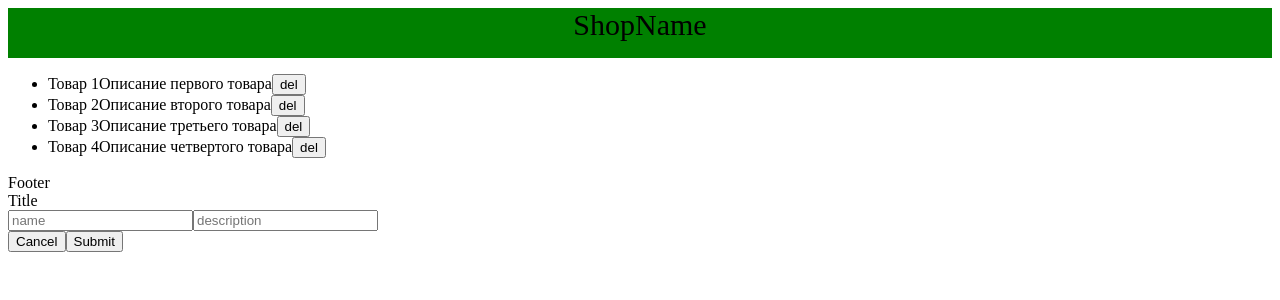
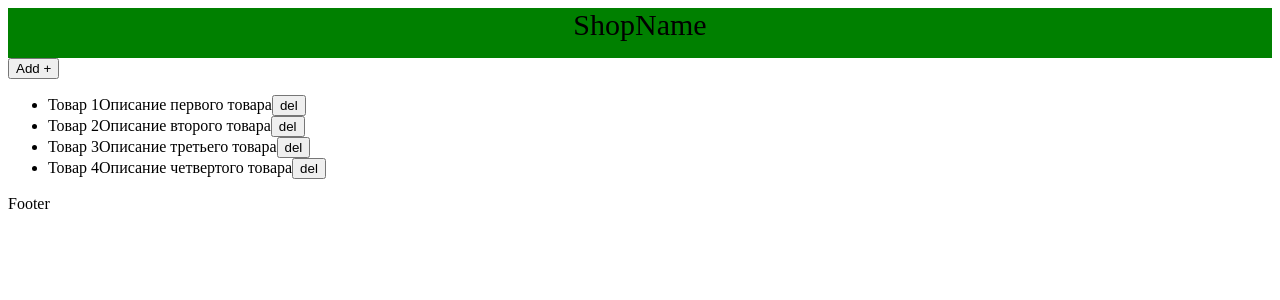
Before and after one commit to rpolevach/react-lab, a React (Create React App) app: page / in a window 1280 px wide. Shown: the top 300 px of the page. Built offline with nearby package versions, Linux system fonts and the light colour scheme.

Commit message:
addGood UI done(50%)

```diff
--- a/src/containers/Content/Content.jsx
+++ b/src/containers/Content/Content.jsx
@@ -6,12 +6,43 @@ import Modal from "./containers/modal/Modal";
 import { addGood, removeGood } from "../../actions/actionCreator";
 
 class Content extends Component {
+  state = {
+    isOpen: false
+  };
+
+  hanleOpenAddGoodModal = isOpen => {
+    if (this.state.isOpen === false) {
+      isOpen = true;
+
+      this.setState({
+        isOpen: isOpen
+      });
+    }
+  };
+
+  handleCloseAddGoodModal = isOpen => {
+    if (this.state.isOpen === true) {
+      isOpen = false;
+
+      this.setState({
+        isOpen: isOpen
+      });
+    }
+  };
+
   render() {
     const { goods, addGood, removeGood } = this.props;
+    const { isOpen } = this.state;
 
     return (
       <div>
-        <Modal addGood={addGood} goods={goods} />
+        <button onClick={this.hanleOpenAddGoodModal}>Add +</button>
+        <Modal
+          addGood={addGood}
+          goods={goods}
+          isOpen={isOpen}
+          onClose={this.handleCloseAddGoodModal}
+        />
         <ListInfo goods={goods} removeGood={removeGood} />
       </div>
     );
--- a/src/containers/Content/containers/modal/Modal.jsx
+++ b/src/containers/Content/containers/modal/Modal.jsx
@@ -19,11 +19,9 @@ class Modal extends React.Component {
     });
 
   handleAddGood = ({ key }) => {
+    console.log(this.props.state);
     const { name, description } = this.state;
     const { goods, addGood } = this.props;
-
-    console.log(key);
-
     const id = goods[goods.length - 1].id + 1;
 
     if (name.length > 1 && description.length > 5 && key === "Enter") {
@@ -36,10 +34,12 @@ class Modal extends React.Component {
     }
   };
 
+  handleCloseAddGoodModal = () => {
+    this.props.onClose();
+  };
+
   render() {
     return (
-      console.log(this.props.isOpen),
-      (
       <>
         {this.props.isOpen && (
           <Portal>
@@ -60,10 +60,8 @@ class Modal extends React.Component {
                   />
                 </div>
                 <div className="modalFooter">
-                    <button>Cancel</button>
-                    <button
-                      onClick={() => this.handleAddGood({ key: "Enter" })}
-                    >
+                  <button onClick={this.handleCloseAddGoodModal}>Cancel</button>
+                  <button onClick={() => this.handleAddGood({ key: "Enter" })}>
                     Submit
                   </button>
                 </div>
@@ -72,7 +70,6 @@ class Modal extends React.Component {
           </Portal>
         )}
       </>
-      )
     );
   }
 }
@@ -87,7 +84,7 @@ Modal.propTypes = {
 
 Modal.defaultProps = {
   title: "Title",
-  isOpen: true,
+  isOpen: false,
   onCancel: () => {},
   onSubmit: () => {},
   children: null
```
Lines whose indentation alone changed are shown as unchanged.
